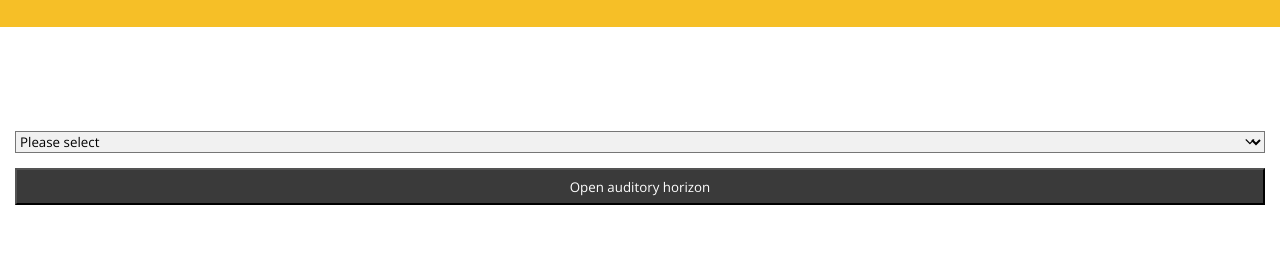
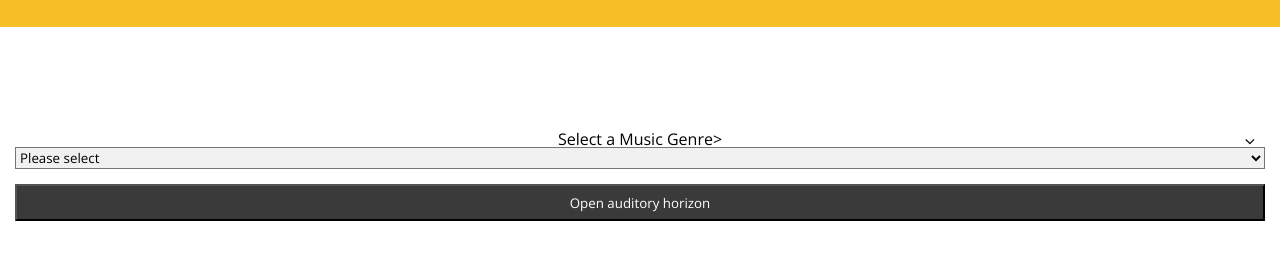
Before and after one commit to jpnovoa/jpnovoa.github.io, a plain HTML site: page app/index.html in a window 1280 px wide. Shown: the part 84-344 px from the top of the page. Drawn offline with nearby package versions, Linux system fonts and the light colour scheme; no server answers.

Commit message:
Accessibility update

```diff
--- a/app/index.html
+++ b/app/index.html
@@ -29,6 +29,7 @@
         <section>
           <form>
             <div id="filter" class="select">
+                <label for="category-filter">Select a Music Genre></label>
               <select>
                 <option>Please select</option>
                 <option value="Zouk">Zouk</option>
```
